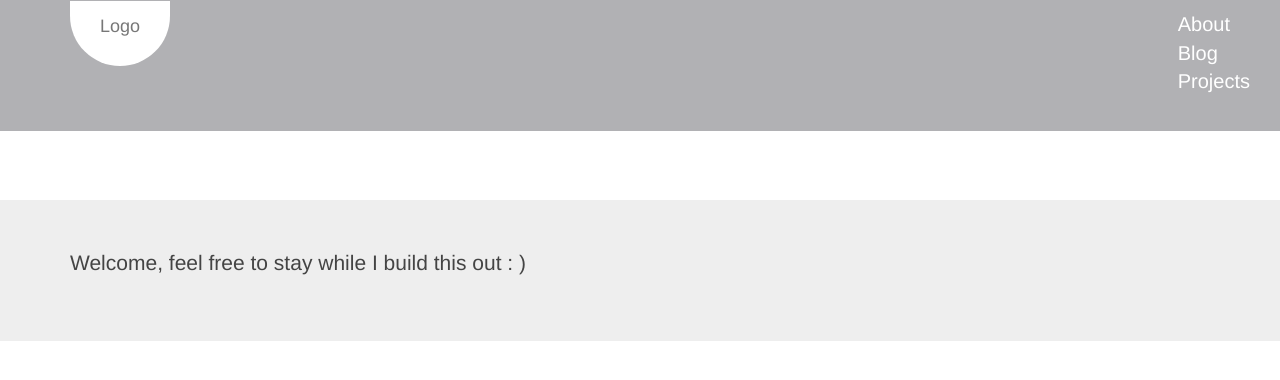
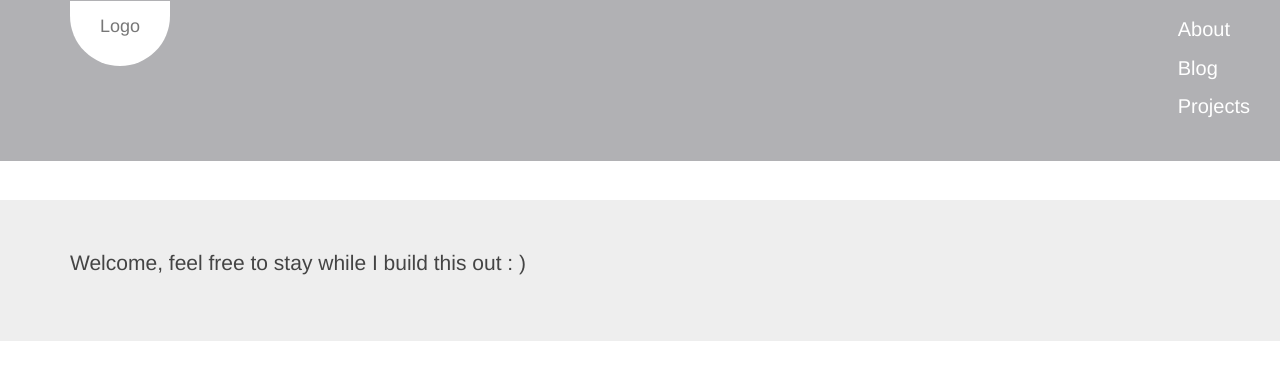
Before and after one commit to tomhohenstein/tomhohenstein.github.io, a Jekyll site: the page built from index.html, in a window 1280 px wide. Shown: the top 380 px of the page. Built offline with Jekyll 4.4.1, drawn with Linux system fonts in a browser that asks for light colours.

Commit message:
adds padding to nav links for mobile use

```diff
--- a/assets/css/style.scss
+++ b/assets/css/style.scss
@@ -114,6 +114,10 @@ p {
 	padding: 10px 0;
 }
 
+.navbar-header ul li {
+	padding: 5px 0;
+}
+
 #brand-holder {
 	display: inline-block;
 	float: none;
```
Also changed, not shown: 2 other files.
